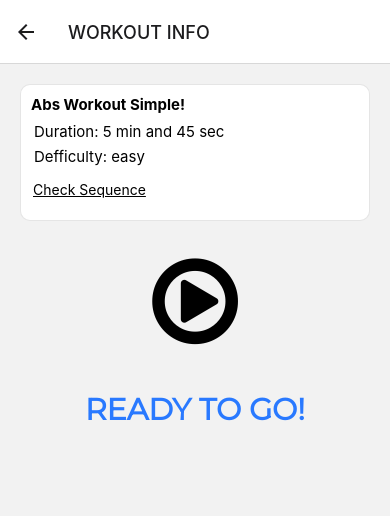
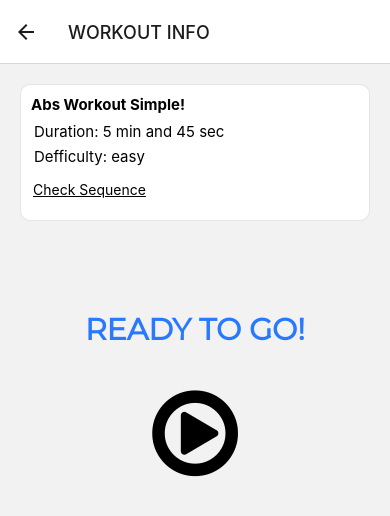
Before and after one commit to salehi-dev/gym-buddy-app, a React Native app: screen /Home in a window 390 px wide. Both pictures are taken after a click on the element 195 px from the left and 181 px from the top of the page. Shown: the top 516 px of the page. Built offline with nearby package versions, Linux system fonts and the light colour scheme.

Commit message:
Feat: Creat custom buttm and improvement the WDScreen

```diff
--- a/package.json
+++ b/package.json
@@ -23,6 +23,7 @@
     "react": "18.2.0",
     "react-native": "0.73.4",
     "react-native-animated-loader": "github:kayode001/react-native-animated-loader-typscript",
+    "react-native-fast-image": "^8.6.3",
     "react-native-safe-area-context": "4.8.2",
     "react-native-screens": "~3.29.0"
   },
--- /dev/null
+++ b/src/components/styled/AppButtom.tsx
@@ -0,0 +1,48 @@
+import React from "react";
+import {
+  TouchableOpacity,
+  Text,
+  StyleSheet,
+  ViewStyle,
+  TextStyle,
+  TouchableOpacityProps,
+} from "react-native";
+
+interface AppButtonProps extends TouchableOpacityProps {
+  title: string;
+  viewStyle?: ViewStyle;
+  textStyle?: TextStyle;
+}
+
+const AppButton: React.FC<AppButtonProps> = ({
+  title,
+  viewStyle,
+  textStyle,
+  ...restProps
+}) => (
+  <TouchableOpacity
+    activeOpacity={0.8}
+    {...restProps}
+    style={[styles.appButtonContainer, viewStyle]}
+  >
+    <Text style={[styles.appButtonText, textStyle]}>{title}</Text>
+  </TouchableOpacity>
+);
+
+export default AppButton;
+const styles = StyleSheet.create({
+  appButtonContainer: {
+    elevation: 8,
+    backgroundColor: "#2979FF",
+    borderRadius: 10,
+    paddingVertical: 10,
+    paddingHorizontal: 12,
+  },
+  appButtonText: {
+    fontSize: 18,
+    color: "#fff",
+    fontWeight: "bold",
+    alignSelf: "center",
+    textTransform: "uppercase",
+  },
+});
--- a/src/hooks/useCountDown.ts
+++ b/src/hooks/useCountDown.ts
@@ -1,29 +1,34 @@
 import { useEffect, useRef, useState } from "react";
 
-export function useCountDown(idx: number, initialCount: number) {
+export function useCountDown(idx: number, initialCount: number = -1) {
   const [countDown, setCountDown] = useState(initialCount);
   const [isRunning, setIsRunning] = useState(false);
   const intervalRef = useRef<number>();
+
   useEffect(() => {
     if (idx == -1) {
       return;
     }
-    setIsRunning(true);
-    intervalRef.current = window.setInterval(() => {
-      setCountDown((count) => {
-        return count - 1;
-      });
-    }, 1000);
+    if (isRunning && !intervalRef.current) {
+      intervalRef.current = window.setInterval(() => {
+        setCountDown((count) => {
+          return count - 1;
+        });
+      }, 50);
+    }
     return cleanup;
-  }, [idx]);
+  }, [idx, isRunning]);
+
   useEffect(() => {
     setCountDown(initialCount);
   }, [initialCount]);
+
   useEffect(() => {
     if (countDown === 0) {
       cleanup();
     }
   }, [countDown]);
+
   const cleanup = () => {
     if (intervalRef.current) {
       setIsRunning(false);
@@ -31,5 +36,14 @@ export function useCountDown(idx: number, initialCount: number) {
       intervalRef.current = undefined;
     }
   };
-  return { countDown, isRunning, stop: cleanup };
+
+  return {
+    countDown,
+    isRunning,
+    stop: cleanup,
+    start: (count?: number) => {
+      setCountDown(count ?? initialCount);
+      setIsRunning(true);
+    },
+  };
 }
--- a/src/screens/WorkoutDetailScreen.tsx
+++ b/src/screens/WorkoutDetailScreen.tsx
@@ -12,6 +12,7 @@ import WorkoutItem from "../components/WorkoutItem";
 import { SequenceItem } from "../types/data";
 import { useCountDown } from "../hooks/useCountDown";
 import { MontserratText } from "../components/styled/MontserratText";
+import AppButton from "../components/styled/AppButtom";
 
 type Props = NativeStackScreenProps<RootStackParamList, "WorkDetail">;
 
@@ -20,10 +21,8 @@ export default function WorkoutDetailScreen({ route }: Props) {
   const [trackerIdx, setTrackerIdx] = useState(-1);
   const [hasRest, setHasRest] = useState(false);
   const workout = useWorkoutBySlug(route.params.slug);
-  const { countDown, isRunning, stop } = useCountDown(
-    trackerIdx,
-    trackerIdx >= 0 ? sequence[trackerIdx].duration : -1
-  );
+
+  const { countDown, isRunning, stop, start } = useCountDown(trackerIdx);
   useEffect(() => {
     if (!workout) {
       return;
@@ -31,7 +30,6 @@ export default function WorkoutDetailScreen({ route }: Props) {
     if (trackerIdx === workout.sequence.length - 1) {
       return;
     }
-    function test() {
     if (countDown === 0) {
       setHasRest(true);
       setTimeout(() => {
@@ -39,12 +37,13 @@ export default function WorkoutDetailScreen({ route }: Props) {
         addItemToSequence(trackerIdx + 1);
       }, 3000);
     }
-    }
-    test();
   }, [countDown]);
+
   const addItemToSequence = (index: number) => {
-    setSequence([...sequence, workout!.sequence[index]]);
+    const newSequence = [...sequence, workout!.sequence[index]];
+    setSequence(newSequence);
     setTrackerIdx(index);
+    start(newSequence[index].duration);
   };
   if (!workout) {
     return null;
@@ -76,6 +75,24 @@ export default function WorkoutDetailScreen({ route }: Props) {
           </View>
         </CustomModal>
       </WorkoutItem>
+
+      <View style={styles.infoContainer}>
+        {sequence.length === 0 ? (
+          <MontserratText style={styles.infoText} children="READY TO GO!" />
+        ) : hasRest ? (
+          <MontserratText style={styles.infoText} children="REST TIME +3" />
+        ) : hasReachedEnd ? (
+          <MontserratText
+            style={[styles.infoText, { color: "#64DD17" }]}
+            children="Great Job!"
+          />
+        ) : (
+          <MontserratText
+            style={styles.infoText}
+            children={sequence[trackerIdx].name}
+          />
+        )}
+      </View>
       <View style={styles.startBottom}>
         {sequence.length === 0 && (
           <FontAwesome
@@ -85,23 +102,22 @@ export default function WorkoutDetailScreen({ route }: Props) {
           />
         )}
         {sequence.length > 0 && countDown >= 0 && (
-          <View>
+          <View style={styles.CBWrapper}>
+            <View style={styles.counterWrapper}>
+              {hasRest ? (
+                <Text style={styles.counter}>Wait</Text>
+              ) : (
                 <Text style={styles.counter}>{countDown}</Text>
-          </View>
               )}
             </View>
-      <View style={styles.infoContainer}>
-        {sequence.length === 0 ? (
-          <MontserratText style={styles.infoText} children="READY TO GO!" />
-        ) : hasRest ? (
-          <MontserratText style={styles.infoText} children="REST TIME +3" />
-        ) : hasReachedEnd ? (
-          <MontserratText style={styles.infoText} children="Great Job!" />
+            {!hasRest &&
+              !hasReachedEnd &&
+              (isRunning ? (
+                <AppButton title="puse" onPress={() => stop()} />
               ) : (
-          <MontserratText
-            style={styles.infoText}
-            children={sequence[trackerIdx].name}
-          />
+                <AppButton title="continue" onPress={() => start(countDown)} />
+              ))}
+          </View>
         )}
       </View>
     </View>
@@ -130,15 +146,23 @@ const styles = StyleSheet.create({
     fontSize: 55,
     margin: 2,
     padding: 5,
+    textAlign: "center",
   },
   infoContainer: {
     alignItems: "center",
     paddingVertical: 15,
-    marginVertical: 25,
+    marginTop: 65,
   },
   infoText: {
     fontSize: 30,
     fontWeight: "700",
     color: "#2979FF",
   },
+  CBWrapper: {
+    width: "100%",
+  },
+  counterWrapper: {
+    marginBottom: 45,
+    marginTop: 25,
+  },
 });
```
Also changed, not shown: assets/images/loader-gif.gif (added), 1 other file (tests, documents, lock files or other folders). Lines whose indentation alone changed are shown as unchanged.
